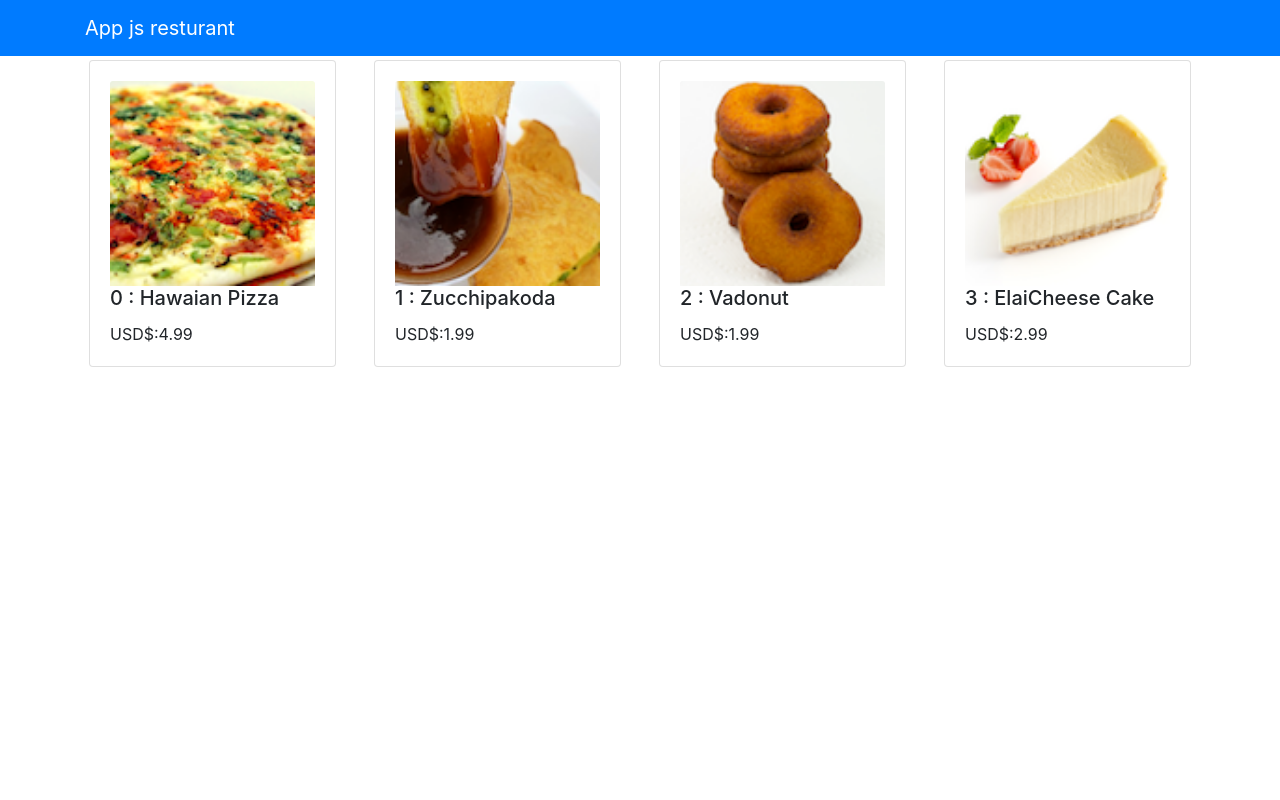
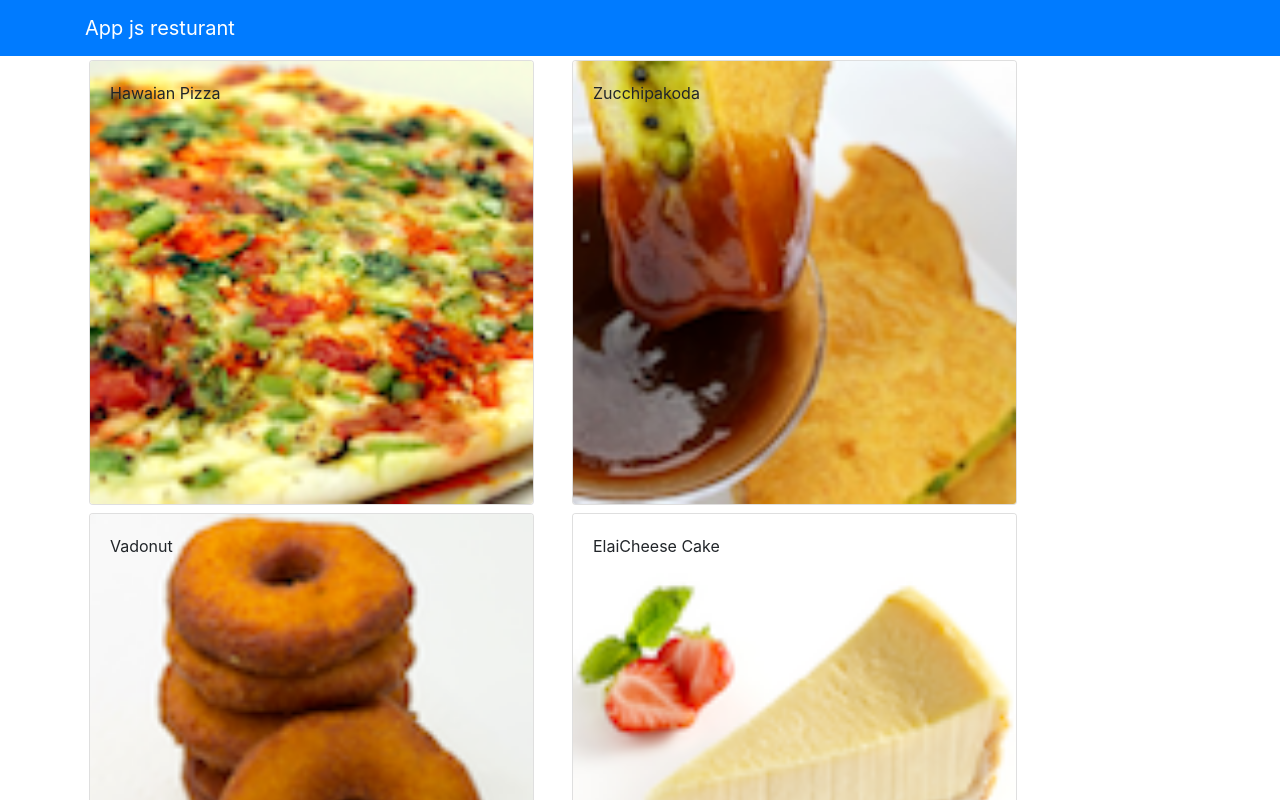
Before and after one commit to PwtanSG/confusion, a React (Create React App) app: page / in a window 1280 px wide. Shown: the top 800 px of the page. Built offline with nearby package versions, Linux system fonts and the light colour scheme.

Commit message:
wk1-ex1-2 Part2-Org

```diff
--- a/src/components/MenuComponent.js
+++ b/src/components/MenuComponent.js
@@ -1,6 +1,6 @@
 import React, { Component } from  'react';
 import { Media } from 'reactstrap';
-import { Card } from 'react-bootstrap';
+import { Card, CardImg, CardImgOverlay, CardText, CardBody, CardTitle} from 'reactstrap';
 
 class Menu extends Component{
 
@@ -20,13 +20,13 @@
     renderDish(dish){
       if (dish != null){
         return(
-          <Card>
-          <Card.Body>
-            <Card.Img width = "50%" variant="top" src={dish.image} alt={dish.name}/>
-            <Card.Title>{dish.id} : {dish.name}</Card.Title>
-            <Card.Text>{dish.description}</Card.Text>
-          </Card.Body>
-          </Card>
+        <Card>
+          <CardImg width="100" src={dish.image} alt={dish.name}/>
+          <CardBody>
+          <CardTitle>{dish.name}</CardTitle>
+          <CardText>{dish.description}</CardText>
+          </CardBody>
+        </Card>
         );
       }else {
         return(
@@ -41,13 +41,12 @@
         {/* change to using props to pass dish information - see App.js passing props dishes*/}
         const menu = this.props.dishes.map((dish) => {
             return (
-              <div key={dish.id} className="col-12 col-sm m-1">
+              <div key={dish.id} className="col-12 col-md-5 m-1">
                 <Card onClick={() => {this.onDishSelect(dish)}}>
-                <Card.Body>
-                  <Card.Img variant="top" src={dish.image} alt={dish.name}/>
-                  <Card.Title>{dish.id} : {dish.name}</Card.Title>
-                  <Card.Text>USD$:{dish.price}</Card.Text>
-                </Card.Body>
+                <CardImg width="100" src={dish.image} alt={dish.name}/>
+                <CardImgOverlay>
+                  <CardTitle>{dish.name}</CardTitle>
+                </CardImgOverlay>
                 </Card>
               </div>
             );
```
